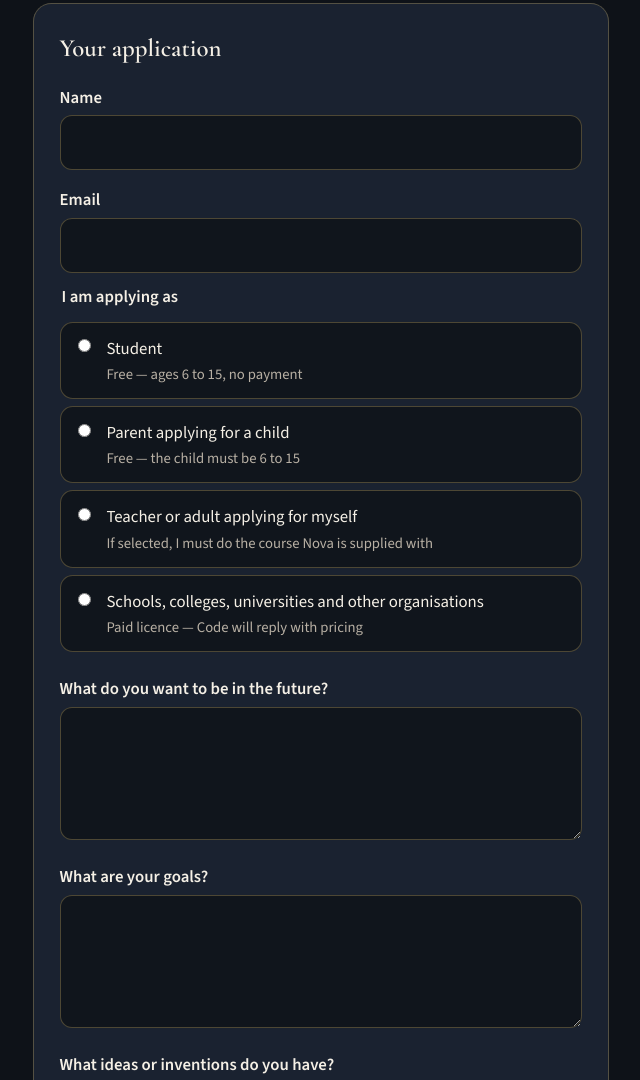
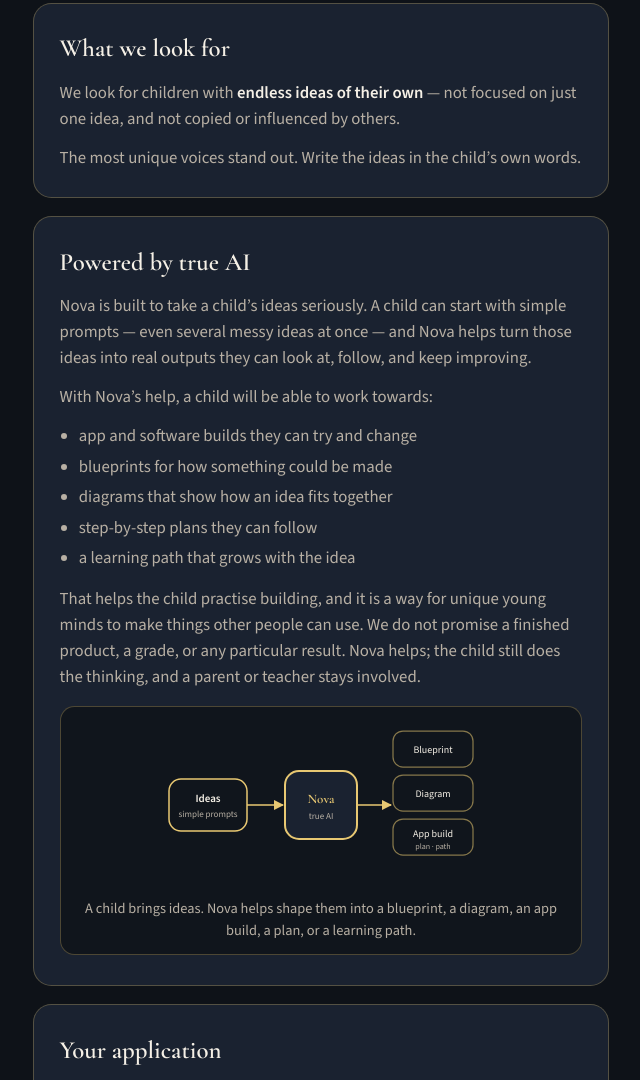
Before and after one commit to hoodlumasylum/nova, a plain HTML site: page docs/index.html in a window 1280 px wide. Shown: the part 1051-2131 px from the top of the page, without its empty margins (319-959 px from the left). Drawn offline with nearby package versions, Linux system fonts and the light colour scheme.

Commit message:
Add What we look for, a many-ideas question, and Powered by true AI.
The apply page now says we look for children with endless ideas of
their own, not one idea and not copied or influenced by others, and
asks applicants to list as many of their own ideas as they can.

It also explains, honestly, how Nova can help turn a child's prompts
into blueprints, diagrams, app builds, plans, and learning paths,
with a small ideas-to-output diagram. No guaranteed results.

```diff
--- a/docs/apply.js
+++ b/docs/apply.js
@@ -13,6 +13,7 @@
   var courseAgree = document.getElementById("course-agree");
   var ideasLabel = document.getElementById("ideas-label");
   var ideasHelp = document.getElementById("ideas-help");
+  var ideaListHelp = document.getElementById("idea-list-help");
   var teachInputs = form.querySelectorAll(".teach-list input");
 
   var ORG = "Schools, colleges, universities and other organisations";
@@ -56,6 +57,7 @@
       setRequired(teachInputs[i], isParent);
     }
     ideasHelp.hidden = !isParent;
+    if (ideaListHelp) ideaListHelp.hidden = !isParent;
     ideasLabel.textContent = isParent ? IDEAS_PARENT : IDEAS_DEFAULT;
 
     courseBox.hidden = !isTeacher;
--- a/docs/index.html
+++ b/docs/index.html
@@ -28,6 +28,53 @@
       <p>The Nova Unique Development Program is for children aged <strong>6 to 15</strong>. If you are a <strong>student</strong> or a <strong>parent</strong> applying for a child, there is no payment. Answer the questions honestly.</p>
       <p><strong>Teachers</strong> and other adults applying for themselves may also apply. If you are 16 or over and you apply for yourself, you must do the course Nova is supplied with. Details are sent if you are selected.</p>
       <p><strong>Schools, colleges, universities and other organisations</strong> apply for a paid licence. Code will reply with pricing. No prices are shown on this page.</p>
+    </section>
+
+    <section class="card" aria-labelledby="look-heading">
+      <h2 id="look-heading">What we look for</h2>
+      <p>We look for children with <strong>endless ideas of their own</strong> — not focused on just one idea, and not copied or influenced by others.</p>
+      <p>The most unique voices stand out. Write the ideas in the child’s own words.</p>
+    </section>
+
+    <section class="card powered" aria-labelledby="powered-heading">
+      <h2 id="powered-heading">Powered by true AI</h2>
+      <p>Nova is built to take a child’s ideas seriously. A child can start with simple prompts — even several messy ideas at once — and Nova helps turn those ideas into real outputs they can look at, follow, and keep improving.</p>
+      <p>With Nova’s help, a child will be able to work towards:</p>
+      <ul class="make">
+        <li>app and software builds they can try and change</li>
+        <li>blueprints for how something could be made</li>
+        <li>diagrams that show how an idea fits together</li>
+        <li>step-by-step plans they can follow</li>
+        <li>a learning path that grows with the idea</li>
+      </ul>
+      <p>That helps the child practise building, and it is a way for unique young minds to make things other people can use. We do not promise a finished product, a grade, or any particular result. Nova helps; the child still does the thinking, and a parent or teacher stays involved.</p>
+
+      <figure class="flow" aria-label="A child’s ideas go into Nova, and come out as a blueprint, a diagram, or an app build">
+        <svg viewBox="0 0 320 168" width="320" height="168" role="img">
+          <title>Ideas go into Nova, and come out as a blueprint, a diagram, or an app build</title>
+          <defs>
+            <marker id="arrow" viewBox="0 0 10 10" refX="9" refY="5" markerWidth="7" markerHeight="7" orient="auto-start-reverse">
+              <path d="M 0 0 L 10 5 L 0 10 z" fill="#E8C872"></path>
+            </marker>
+          </defs>
+          <rect x="8" y="58" width="78" height="52" rx="12" fill="#10151c" stroke="#E8C872" stroke-width="1.5"></rect>
+          <text x="47" y="81" text-anchor="middle" fill="#F5F0E6" font-size="11" font-family="Source Sans 3, Segoe UI, sans-serif" font-weight="600">Ideas</text>
+          <text x="47" y="96" text-anchor="middle" fill="#B8B0A4" font-size="9" font-family="Source Sans 3, Segoe UI, sans-serif">simple prompts</text>
+          <line x1="86" y1="84" x2="122" y2="84" stroke="#E8C872" stroke-width="1.5" marker-end="url(#arrow)"></line>
+          <rect x="124" y="50" width="72" height="68" rx="14" fill="#1A2230" stroke="#E8C872" stroke-width="2"></rect>
+          <text x="160" y="82" text-anchor="middle" fill="#E8C872" font-size="13" font-family="Cormorant Garamond, Georgia, serif" font-weight="600">Nova</text>
+          <text x="160" y="98" text-anchor="middle" fill="#B8B0A4" font-size="9" font-family="Source Sans 3, Segoe UI, sans-serif">true AI</text>
+          <line x1="196" y1="84" x2="230" y2="84" stroke="#E8C872" stroke-width="1.5" marker-end="url(#arrow)"></line>
+          <rect x="232" y="10" width="80" height="36" rx="10" fill="#10151c" stroke="rgba(232,200,114,0.55)" stroke-width="1.25"></rect>
+          <text x="272" y="32" text-anchor="middle" fill="#F5F0E6" font-size="10" font-family="Source Sans 3, Segoe UI, sans-serif">Blueprint</text>
+          <rect x="232" y="54" width="80" height="36" rx="10" fill="#10151c" stroke="rgba(232,200,114,0.55)" stroke-width="1.25"></rect>
+          <text x="272" y="76" text-anchor="middle" fill="#F5F0E6" font-size="10" font-family="Source Sans 3, Segoe UI, sans-serif">Diagram</text>
+          <rect x="232" y="98" width="80" height="36" rx="10" fill="#10151c" stroke="rgba(232,200,114,0.55)" stroke-width="1.25"></rect>
+          <text x="272" y="116" text-anchor="middle" fill="#F5F0E6" font-size="10" font-family="Source Sans 3, Segoe UI, sans-serif">App build</text>
+          <text x="272" y="128" text-anchor="middle" fill="#B8B0A4" font-size="8" font-family="Source Sans 3, Segoe UI, sans-serif">plan · path</text>
+        </svg>
+        <figcaption>A child brings ideas. Nova helps shape them into a blueprint, a diagram, an app build, a plan, or a learning path.</figcaption>
+      </figure>
     </section>
 
     <form class="card form" action="https://formsubmit.co/hoodlumasylumuk@gmail.com" method="POST" id="apply-form">
@@ -114,6 +161,10 @@
       <p class="fine" id="ideas-help" hidden>Please sit with your child. Ask them what ideas they have, and write the child’s own answer here — not yours.</p>
       <textarea id="ideas" name="What ideas or inventions do you have?" required maxlength="2000" rows="5"></textarea>
 
+      <label for="idea-list">List as many of your own ideas as you can (not copied from anyone).</label>
+      <p class="fine" id="idea-list-help" hidden>Sit with your child and write their own ideas, in their own words. We want many ideas, not just one, and none should be copied or influenced by others.</p>
+      <textarea id="idea-list" name="List as many of your own ideas as you can (not copied from anyone)." required maxlength="4000" rows="8" placeholder="List as many as you can, in your own words."></textarea>
+
       <label for="unique">What makes you unique?</label>
       <textarea id="unique" name="What makes you unique?" required maxlength="2000" rows="4"></textarea>
 
@@ -122,7 +173,7 @@
 
       <div id="parent-fields" hidden>
         <h2>For parents</h2>
-        <p>Sit with your child when you apply. The ideas answer above must be in the child’s own words.</p>
+        <p>Sit with your child when you apply. The ideas answers above must be in the child’s own words, and must not be copied or influenced by others.</p>
         <label>List 19 things you want to teach your child</label>
         <p class="fine">Please number them honestly. Lists that are silly or not educational are declined.</p>
         <div class="teach-list">
--- a/docs/style.css
+++ b/docs/style.css
@@ -176,6 +176,33 @@ footer p {
   overflow: hidden;
 }
 
+ul.make {
+  margin: 0.2rem 0 0.9rem;
+  padding-left: 1.2rem;
+  color: var(--muted);
+}
+ul.make li { margin: 0.28rem 0; }
+
+.flow {
+  margin: 1.1rem 0 0.2rem;
+  padding: 0.85rem 0.4rem 0.7rem;
+  border-radius: 0.9rem;
+  border: 1px solid var(--line);
+  background: #10151c;
+  text-align: center;
+}
+.flow svg {
+  display: block;
+  width: min(100%, 20rem);
+  height: auto;
+  margin: 0 auto;
+}
+.flow figcaption {
+  margin: 0.55rem 0.4rem 0;
+  color: var(--muted);
+  font-size: 0.9rem;
+}
+
 ul.rules {
   margin: 0.4rem 0 0.9rem;
   padding-left: 1.2rem;
```
